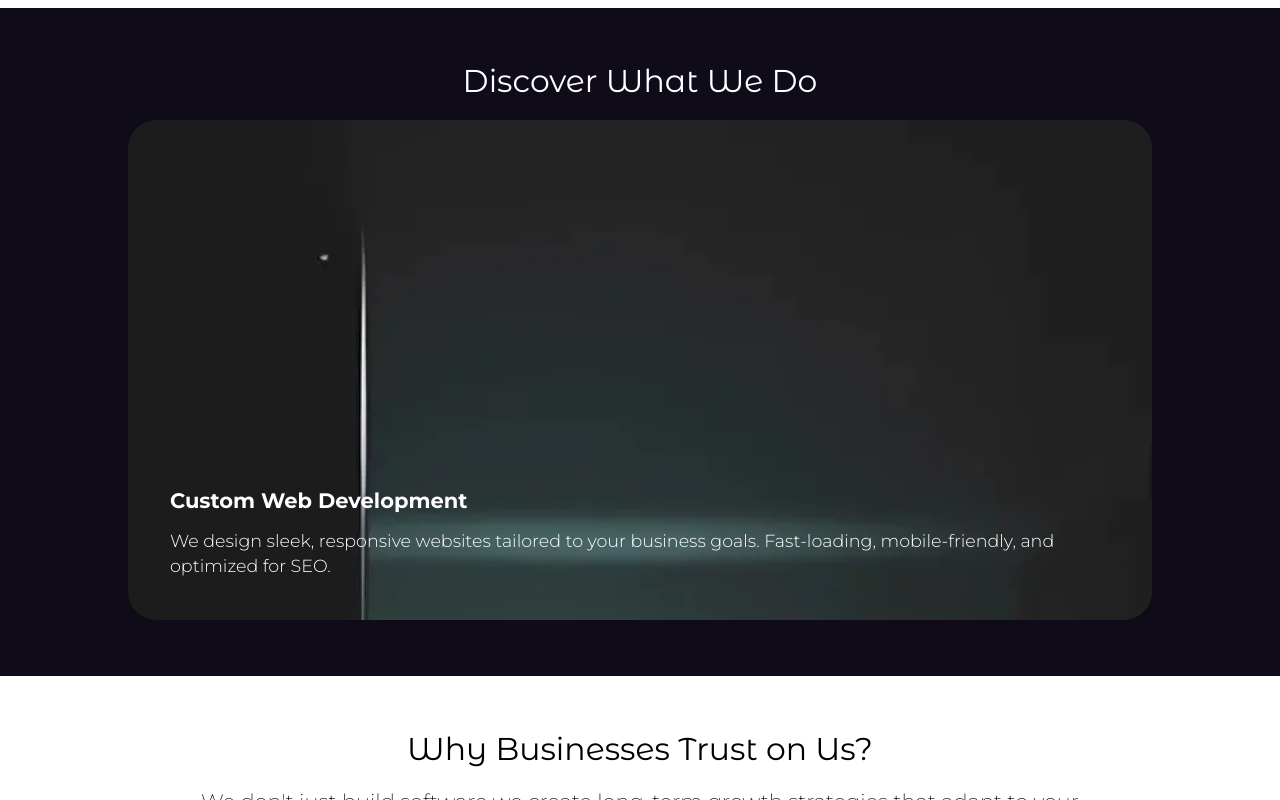
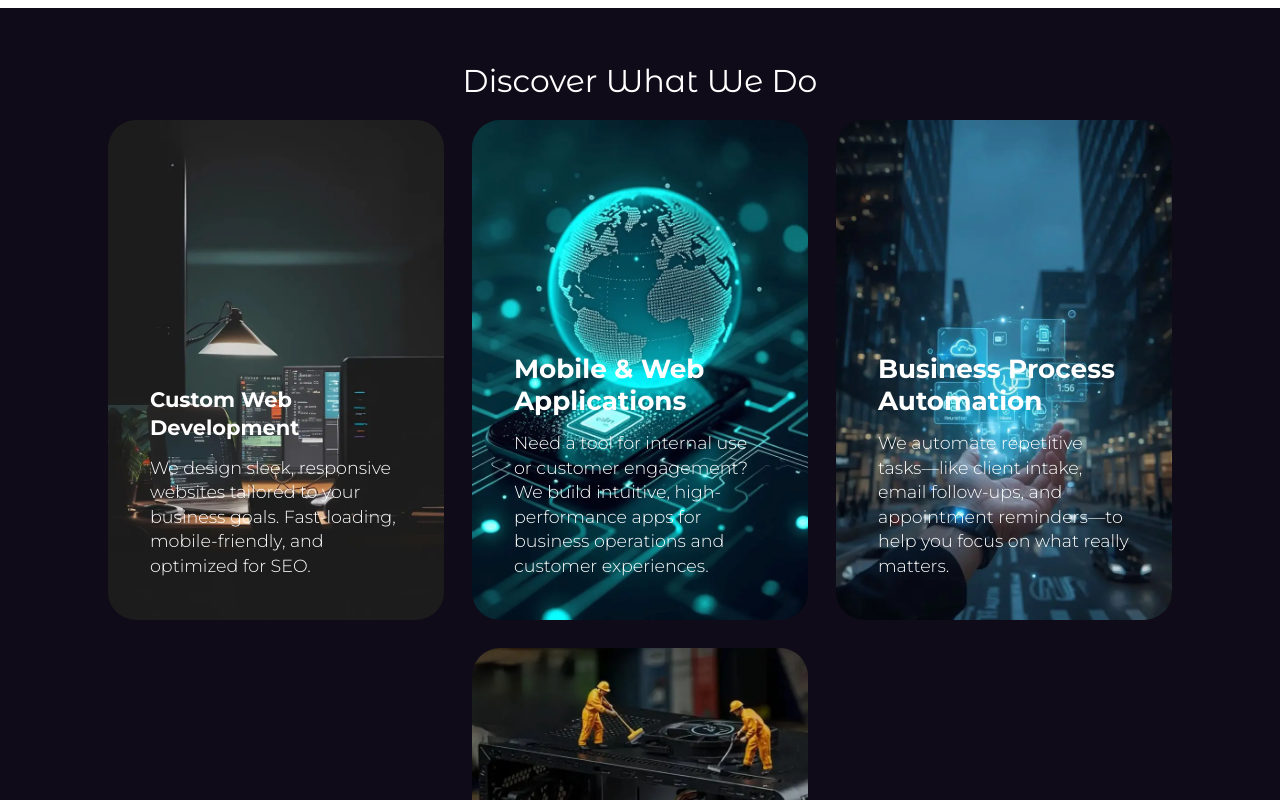
Before and after one commit to parranopolis/Parranopolis-Studio, a Next.js app: page / in a window 1280 px wide. Shown: the part 1100-1900 px from the top of the page. Built offline with nearby package versions, Linux system fonts and the light colour scheme.

Commit message:
feat(responsive & carousel): fix UI for ≥768px and add 5s auto-slide
- Resolve layout issues on tablet/desktop breakpoints (≥768px)
- Adjust grids, spacing, and typography for consistent alignment
- Implement automatic slide transition every 5 seconds

```diff
--- a/src/app/page.tsx
+++ b/src/app/page.tsx
@@ -1,7 +1,45 @@
+"use client"
 // import { Montserrat_Alternates } from "next/font/google";
 import Image from "next/image";
 
+import { useEffect, useState, useRef } from "react";
+
 export default function Home() {
+
+    // const scrollRef = useRef(null);
+    const scrollRef = useRef<HTMLDivElement>(null);
+
+  const [isMobile, setIsMobile] = useState(false);
+
+  useEffect(() => {
+    const checkScreen = () => {
+      setIsMobile(window.innerWidth < 768); // md = 768px en Tailwind
+    };
+    checkScreen();
+    window.addEventListener("resize", checkScreen);
+    return () => window.removeEventListener("resize", checkScreen);
+  }, []);
+
+  useEffect(() => {
+    if (!isMobile || !scrollRef.current) return;
+
+    const container = scrollRef.current;
+    const sections = container.querySelectorAll("section");
+    let index = 0;
+
+
+    const interval = setInterval(() => {
+      index = (index + 1) % sections.length;
+      const offset = sections[index].offsetLeft;
+      container.scrollTo({
+        left: offset,
+        behavior: "smooth",
+      });
+    }, 3000);
+
+    return () => clearInterval(interval);
+  }, [isMobile]);
+
   return (
      <div className="min-h-screen flex flex-col" >
         {/* antes de seguir debes arreglar el nav para que cresca deacuerdo al tamaño de la pantalla. agregar efecto parallax */}
@@ -59,9 +97,14 @@ export default function Home() {
         {/* services Section */}
         <section className="bg-[var(--dark-background)] text-white py-16 mx-auto w-full space-y-6" id="services">
           <h3 className="px-12 text-4xl montserrat-alternates font-medium w-3/4 sm:w-full sm:px-25 sm:text-center">Discover What We Do</h3>
-          <article className="flex overflow-x-auto w-[80%] m-auto  snap-x snap-mandatory scroll-smooth gap-8">
+          <article className="flex overflow-x-auto w-[90%] m-auto snap-x snap-mandatory scroll-smooth gap-8
+          md:flex-wrap md:justify-center
+          "
+          ref={scrollRef}>
 
-            <section className="rounded-4xl min-w-full snap-start bg-[url(/images/web-development.webp)] bg-no-repeat bg-cover h-[500px] flex flex-col justify-end px-12 pb-12 gap-4">
+            <section className="rounded-4xl min-w-full snap-start bg-[url(/images/web-development.webp)] bg-no-repeat bg-cover h-[500px] flex flex-col justify-end px-12 pb-12 gap-4
+            md:min-w-0 md:w-sm
+            ">
               <h3 className="text-2xl w-full font-bold">Custom Web Development</h3>
               <p className="text-xl font-light">
                 We design sleek, responsive websites tailored to your business goals.
@@ -69,7 +112,9 @@ export default function Home() {
               </p>
             </section>
 
-            <section className="rounded-4xl min-w-full snap-start bg-[url(/images/mobile-web-app.webp)] bg-no-repeat bg-cover h-[500px] flex flex-col justify-end px-12 pb-12 gap-4">
+            <section className="rounded-4xl min-w-full snap-start bg-[url(/images/mobile-web-app.webp)] bg-no-repeat bg-cover h-[500px] flex flex-col justify-end px-12 pb-12 gap-4
+            md:min-w-0 md:w-sm
+            ">
               <h3 className="text-3xl w-full font-bold">Mobile & Web Applications</h3>
               <p className="text-xl font-light">
                 Need a tool for internal use or customer engagement? We build
@@ -78,7 +123,9 @@ export default function Home() {
               </p>
             </section>
 
-            <section className="rounded-4xl min-w-full snap-start bg-[url(/images/Business-Process-Automation.webp)] bg-no-repeat bg-cover h-[500px] flex flex-col justify-end px-12 pb-12 gap-4">
+            <section className="rounded-4xl min-w-full snap-start bg-[url(/images/Business-Process-Automation.webp)] bg-no-repeat bg-cover h-[500px] flex flex-col justify-end px-12 pb-12 gap-4
+              md:min-w-0 md:w-sm
+            ">
               <h3 className="text-3xl w-full font-bold">Business Process Automation</h3>
               <p className="text-xl font-light">
                 We automate repetitive tasks—like client intake, email follow-ups, and
@@ -86,7 +133,9 @@ export default function Home() {
               </p>
             </section>
 
-            <section className="rounded-4xl min-w-full snap-start bg-[url(/images/maintenance.webp)] bg-no-repeat bg-cover h-[500px] flex flex-col justify-end px-12 pb-12 gap-4">
+            <section className="rounded-4xl min-w-full snap-start bg-[url(/images/maintenance.webp)] bg-no-repeat bg-cover h-[500px] flex flex-col justify-end px-12 pb-12 gap-4
+              md:min-w-0 md:w-sm
+            ">
               <h3 className="text-3xl w-full font-bold">Ongoing Support & Maintenance</h3>
               <p className="text-xl font-light">
                 Enjoy peace of mind with continuous updates, security monitoring, and
```
